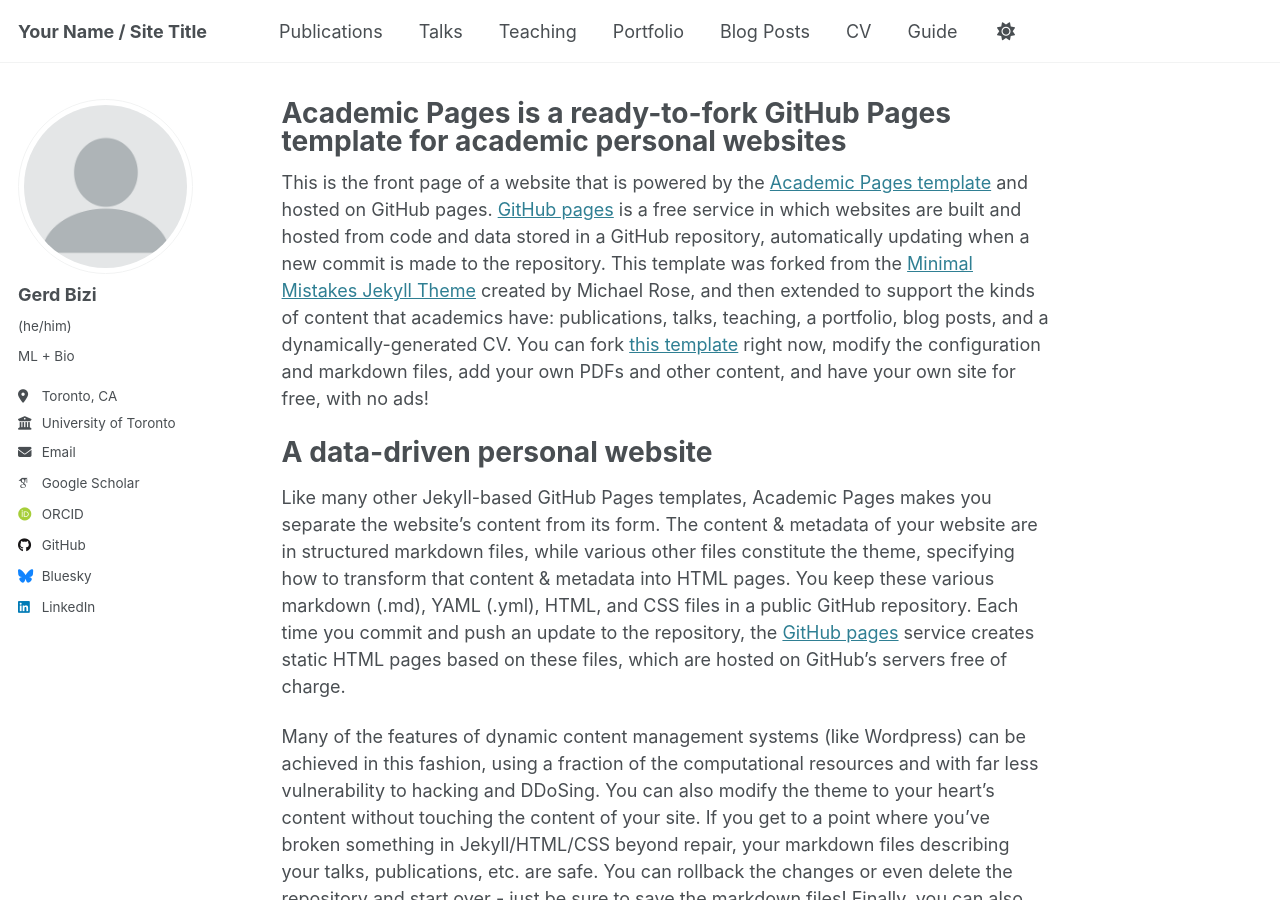
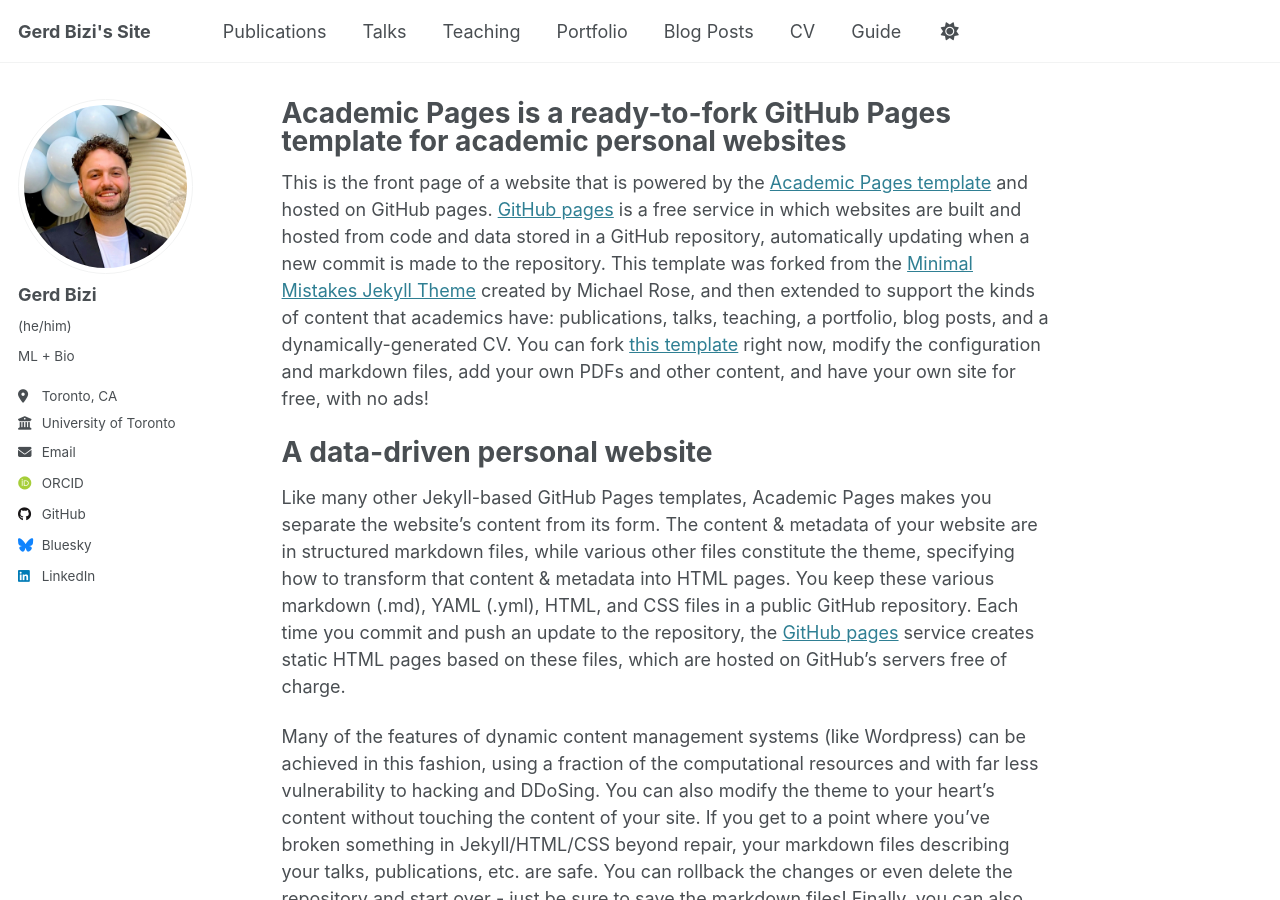
Before and after one commit to gerd-bizi/gerd-bizi.github.io, a Jekyll site: the page built from _pages/about.md, in a window 1280 px wide and 900 px high. Built offline with Jekyll 4.4.1, drawn with Linux system fonts in a browser that asks for light colours; some web fonts are replaced.

Commit message:
added photo

```diff
--- a/_config.yml
+++ b/_config.yml
@@ -8,12 +8,12 @@
 
 # Basic Site Settings
 locale                   : "en-CA"
-site_theme               : "default"
-title                    : "Your Name / Site Title"
+site_theme               : "minimal_mistakes" # This is the theme used by academic pages
+title                    : "Gerd Bizi's Site"
 title_separator          : "-"
 name                     : &name "Gerd Bizi"
-description              : &description "personal description"
-url                      : https://gerd-bizi.github.io # the base hostname & protocol for your site e.g. "https://[your GitHub username].github.io"
+description              : &description "Personal Site"
+url                      : "https://www.gerdbizi.com"
 baseurl                  : "" # the subpath of your site, e.g. "/blog"
 repository               : "gerd-bizi/gerd-bizi.github.io"
 
@@ -29,11 +29,11 @@ author:
   location         : "Toronto, CA"
   employer         : "University of Toronto"
   uri              : # URL
-  email            : "gerd (dot) bizi (at) mail (dot) utoronto (dot) ca"
+  email            : "gerd.bizi@mail.utoronto.ca"
 
   # Academic websites
   arxiv            : # URL - Update with the correct link to your profile
-  googlescholar    : "https://scholar.google.com/citations?user=PS_CX0AAAAAJ"
+  googlescholar    : #
   impactstory      : # URL
   orcid            : "https://orcid.org/0000-0001-5311-7569"
   semantic         : # URL
```
Also changed, not shown: images/profile.png.
